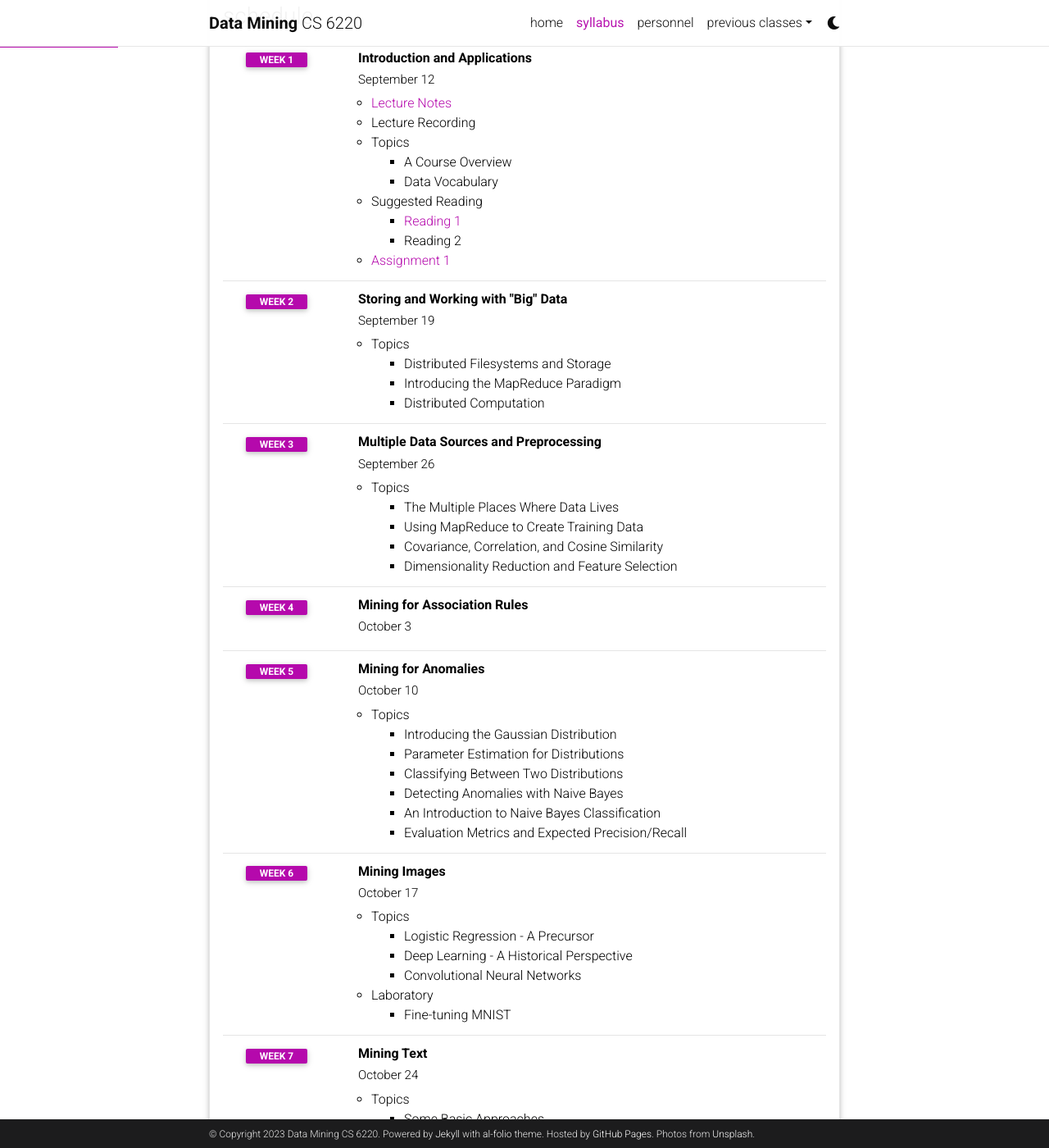
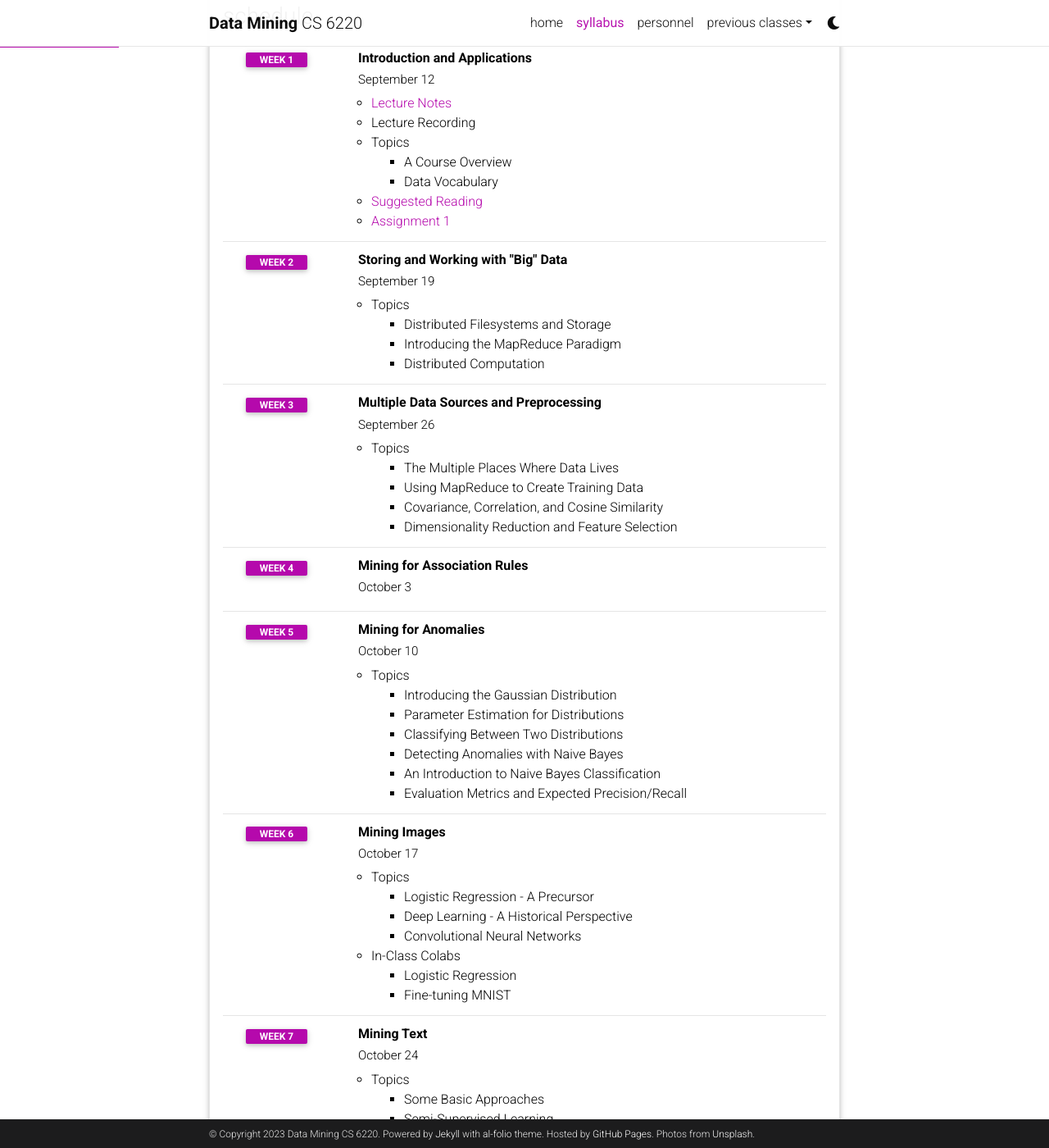
Before and after one commit to kni-neu/website-6120, a Jekyll site: the page built from _pages/syllabus.md, in a window 1280 px wide and 1400 px high, scrolled down 199 px. Shown: the whole window at 82% size. Built offline with Jekyll 4.4.1, drawn with Linux system fonts in a browser that asks for light colours; comment, search, counter and statistics services are not loaded; a style sheet for code colours, icons or effects is not loaded.

Commit message:
Updated syllabus for all weeks

```diff
--- a/_data/cv.yml
+++ b/_data/cv.yml
@@ -11,10 +11,7 @@
           contents:
             - A Course Overview
             - Data Vocabulary
-        - title: Suggested Reading
-          contents:
-            - <a href="/cs6220/data-mining/homework-1">Reading 1</a>
-            - Reading 2
+        - <a href="http://infolab.stanford.edu/~ullman/mmds/ch1n.pdf">Suggested Reading</a>
         - <a href="/cs6220/data-mining/homework-1">Assignment 1</a>
 
     - title: Storing and Working with "Big" Data
@@ -64,8 +61,9 @@
             - Logistic Regression - A Precursor
             - Deep Learning - A Historical Perspective
             - Convolutional Neural Networks
-        - title: Laboratory
+        - title: In-Class Colabs
           contents:
+            - Logistic Regression
             - Fine-tuning MNIST
 
     - title: Mining Text
```
Also changed, not shown: 3 other files.
